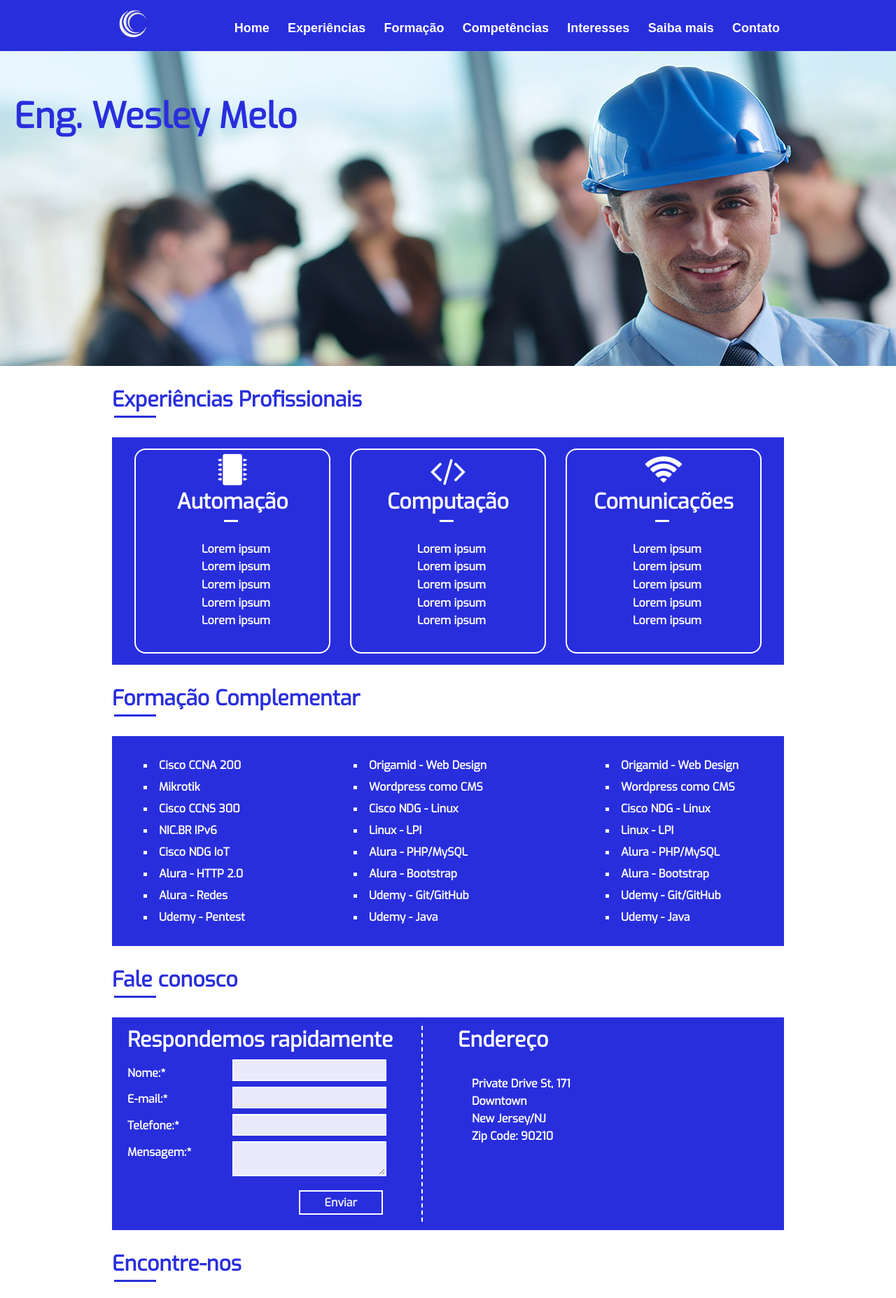
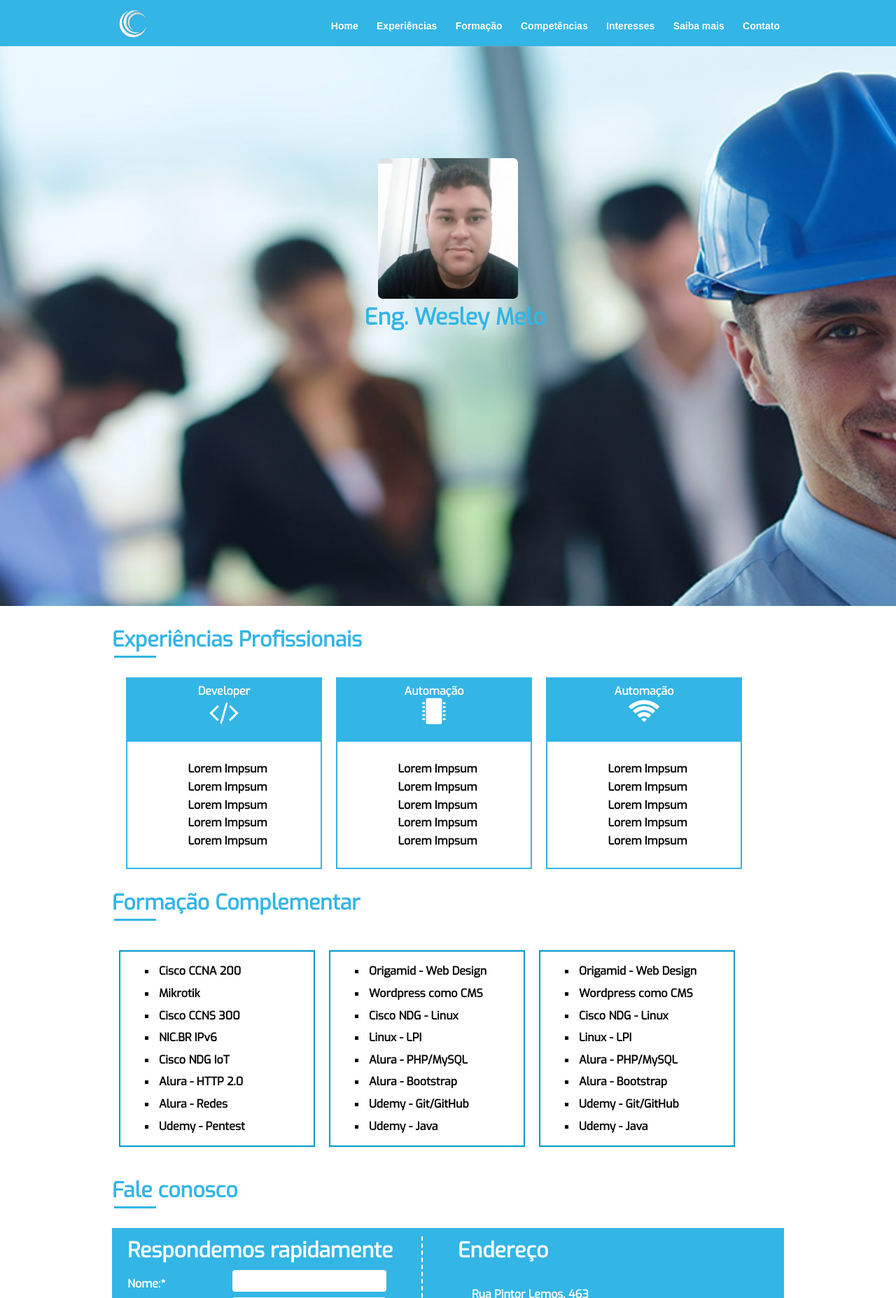
Before and after one commit to fwesleyms/sitePessoal_trabalho_tecWeb, a PHP site: page / in a window 1280 px wide. Shown: the top 1855 px of the page at 70% size. Run offline with PHP 8.4, Linux system fonts and the light colour scheme.

Commit message:
Versão final

```diff
--- a/css/style.css
+++ b/css/style.css
@@ -7,11 +7,9 @@ p{
 
 h1{
 
-	color: #292EDD;
-	font-size: 50px;
+	color: #33b5e5;
+	font-size: 2em;
 	font-weight: bold;
-	text-align: left;
-	padding-top: 60px;
 	margin-left:20px;
 	font-family: 'Exo', sans-serif;
 }
@@ -19,7 +17,7 @@ h1{
 h2.container{
 	font-size: 30px;
 	font-weight: bold;
-	color: #292EDD;
+	color: #33b5e5;
 	margin-top: 28px;
 }
 
@@ -28,7 +26,7 @@ h2:after{
 	display: block;
 	width: 60px;
 	height: 3px;
-	background: #292EDD;
+	background: #33b5e5;
 	margin: 3px;
 	margin-bottom: 28px;
 }
@@ -41,7 +39,7 @@ h3{
 
 button{
 	color:  rgba(255, 255, 255, 0.9);
-	background: #292EDD;
+	background: #33b5e5;
 	border: 2px solid white;
 	font-weight: bold;
 	float: right;
@@ -49,6 +47,7 @@ button{
 	margin-right: 35px;
 	padding: 5px 35px 5px 35px;
 	font-weight: bolder;
+	border-radius: 4px;
 }
 
 .logo{
@@ -66,12 +65,12 @@ span{
 
 header {
 	text-align: right;
-	background: #292EDD;
+	background: #33b5e5;
 }
 
 ul a li{
 	display: inline-block;
-	font-size: 18px;
+	font-size: 14px;
 	/*font-weight: bold;*/
 	font-family: sans-serif;
 	padding: 6px;
@@ -80,7 +79,7 @@ ul a li{
 
 ul a li.menu-ativo{
 	display: inline-block;
-	font-size: 18px;
+	font-size: 14px;
 	font-weight: bolder;
 	/*color: gray;*/
 	text-decoration: underline;
@@ -100,13 +99,21 @@ li:hover {
 	width: 100%;
 	margin-top: 12px;
 	background: url("../img/cover.jpg") no-repeat center;
-	height: 450px;
+	background-size: auto 100vh;
+	height: 100vh;
 	margin-bottom: 16px;
+	text-align: center;
 
 }
 
+.photo{
+	width: 200px;
+	text-align: center;
+	border-radius: 7px;
+}
+
 .areas{
-	background-color: #292EDD;
+	background-color: #33b5e5;
 	text-align: center;
 	padding-left: 14px;
 	margin-bottom: 16px;
@@ -159,7 +166,7 @@ li:hover {
 
 /*Roda-pé*/
 .redes{
-	color: #292EDD;
+	color: #33b5e5;
 	display: inline-block;
 	font-size: 16px;
 	float: right;
@@ -168,11 +175,17 @@ li:hover {
 	width: 220px;
 }
 
-.redes ul a li{
+
+.redes ul a li, .redes ul a li:hover {
 	width: 30px;
 	height: 30px;
 	margin-left: 6px;
 }
+
+.redes ul a li:hover{
+	opacity: 0.8;
+}
+
 
 
 footer.container{
@@ -185,14 +198,14 @@ footer.container{
 .rodape{
 	border-top: solid;
 	border-width: 3px;
-	border-color: #292EDD;
+	border-color: #33b5e5;
 	margin-top: 20px;
 	padding-top: 20px;
 	padding-bottom: 10px;
 }
 
 .rodape p{
-	color: #292EDD;
+	color: #33b5e5;
 	font-weight: bold;
 	font-size: 20px;
 }
@@ -202,7 +215,6 @@ footer.container{
 }
 
 section	{
-	background: #292EDD;
 	padding:  12px;
 	margin-bottom: 16px;
 }
@@ -219,14 +231,14 @@ section ul{
 	list-style-type:square;
 	border: solid;
 	border-width: 2px;
-	border-color: #292EDD;
+	border-color: #33b5e5;
 	border-radius: 2px;
 	padding: 3px;
 	margin-left: 40px;
 }
 
 .contato{
-	background-color: #292EDD;
+	background-color: #33b5e5;
 	padding: 12px;
 	display: block;
 }
@@ -249,6 +261,8 @@ section ul{
 .contato form input{
 	color: blue;
 	padding: 3px;
+	border-radius: 4px;
+	background-color: white;
 }
 
 .form{
@@ -281,8 +295,10 @@ form fieldset textarea{
 	width: 220px;
 	background: rgba(255, 255, 255, 0.9);
 	font-weight: bold;
-	color: #292EDD;
-	border: 2px solid white;
+	color: #33b5e5;
+	border:none;
+	border-radius: 4px;
+	background-color: white;
 }
 
 .endereco{
@@ -366,11 +382,11 @@ form fieldset textarea{
 	height: 140px;
 	text-align: center;
 	padding-top: 25px;
-	border: 2px solid #292EDD;
+	border: 2px solid #33b5e5;
 }
 
 .quadro-baixo{
-	background-color: #292EDD;
+	background-color: #33b5e5;
 	color: white;
 	text-align: center;
 	height: 40px;
@@ -431,10 +447,10 @@ form fieldset textarea{
 /*CSS do Saiba Mais*/
 
 .quadro-saiba-mais{
-	background-color: #292EDD;
+	background-color: #33b5e5;
 	line-height: 1.5em;
-	padding: 18px 18px 18px 18px;
-	height: 215px;
+	padding: 14px 18px 18px 18px;
+	height: 14em;
 
 }
 
@@ -448,7 +464,7 @@ div ul li, div ul li:hover{
 /*CSS do Contato*/
 
 button:hover{
-	color: blue;
+	color: #33b5ec;
 	background-color: white;
 }
 
@@ -457,3 +473,21 @@ button:hover{
 	padding:none;
 	margin:none;
 }
+
+textarea{
+	resize: none;
+}
+
+.modifica-altura{
+	height: auto;
+	padding-top: 0;
+}
+
+.certificados ul li, .certificados ul li:hover{
+	color: black;
+	border: none;
+}
+
+.certificados ul{
+	border: 2px solid #0099CC;
+}
--- a/index.html
+++ b/index.html
@@ -26,55 +26,78 @@
 			</ul>
 		</div>
 		<div class="cover">
+
+			<div class="foto" style="padding-top: 20vh">
+				<img class="photo" src="img/photo.jpg">
 				<h1>Eng. Wesley Melo</h1>
 			</div>
+
+		</div>
+
 	</header>
 
 	<h2 class="container">Experiências Profissionais</h2>
 
-	<section class="container areas">
-		<div class="sub-area grid-5">
-			<i class="fa fa-microchip" style="font-size:48px;color:white"></i>
-			<h3>Automação</h3>
+	<section class="container">
+		<div class="grid-16">
+
+			<div class="grid-5" style="">
+			<div class="quadro-baixo" style="height: 90px;">
+					<p>Developer</p>
+					<i class="fa fa-code" style="font-size:40px;color:white"></i>
+				</div>
+					<div class="quadro-cima modifica-altura">
 						<ul>
-				<li>Lorem ipsum</li>
-				<li>Lorem ipsum</li>
-				<li>Lorem ipsum</li>
-				<li>Lorem ipsum</li>
-				<li>Lorem ipsum</li>
+							<li style="color:black;">Lorem Impsum</li>
+							<li style="color:black;">Lorem Impsum</li>
+							<li style="color:black;">Lorem Impsum</li>
+							<li style="color:black;">Lorem Impsum</li>
+							<li style="color:black;">Lorem Impsum</li>
 						</ul>
 				</div>
+			</div>
 
-		<div class="sub-area grid-5">
-			<i class="fa fa-code" style="font-size:48px;color:white"></i>
-			<h3>Computação</h3>
+			<div class="grid-5">
+			<div class="quadro-baixo" style="height: 90px;">
+					<p>Automação</p>
+					<i class="fa fa-microchip" style="font-size:40px;color:white"></i>
+				</div>
+					<div class="quadro-cima modifica-altura">
 						<ul>
-				<li>Lorem ipsum</li>
-				<li>Lorem ipsum</li>
-				<li>Lorem ipsum</li>
-				<li>Lorem ipsum</li>
-				<li>Lorem ipsum</li>
+							<li style="color:black;">Lorem Impsum</li>
+							<li style="color:black;">Lorem Impsum</li>
+							<li style="color:black;">Lorem Impsum</li>
+							<li style="color:black;">Lorem Impsum</li>
+							<li style="color:black;">Lorem Impsum</li>
 						</ul>
 				</div>
+			</div>
 
-		<div class="sub-area grid-5">
-			<i class="fa fa-wifi" style="font-size:48px;color:white"></i>
-			<h3>Comunicações</h3>
+			<div class="grid-5">
+			<div class="quadro-baixo" style="height: 90px;">
+					<p>Automação</p>
+					<i class="fa fa-wifi" style="font-size:40px;color:white"></i>
+				</div>
+					<div class="quadro-cima modifica-altura">
 						<ul>
-				<li>Lorem ipsum</li>
-				<li>Lorem ipsum</li>
-				<li>Lorem ipsum</li>
-				<li>Lorem ipsum</li>
-				<li>Lorem ipsum</li>
+							<li style="color:black;">Lorem Impsum</li>
+							<li style="color:black;">Lorem Impsum</li>
+							<li style="color:black;">Lorem Impsum</li>
+							<li style="color:black;">Lorem Impsum</li>
+							<li style="color:black;">Lorem Impsum</li>
 						</ul>
+				</div>
+			</div>
+
 		</div>
 	</section>
 
 	<h2 class="container">Formação Complementar</h2>
 
 	<section class="certificacao container">
+		<div class="certificados">
 		<ul class="grid-5">
-			<li>Cisco CCNA 200</li>
+			<li style="color:black;">Cisco CCNA 200</li>
 			<li>Mikrotik</li>
 			<li>Cisco CCNS 300</li>
 			<li>NIC.BR IPv6</li>
@@ -83,7 +106,7 @@
 			<li>Alura - Redes</li>
 			<li>Udemy - Pentest</li>
 		</ul>
-		<ul class="grid-6">
+		<ul class="grid-5">
 			<li>Origamid - Web Design</li>
 			<li>Wordpress como CMS</li>
 			<li>Cisco NDG - Linux</li>
@@ -103,6 +126,7 @@
 			<li>Udemy - Git/GitHub</li>
 			<li>Udemy - Java</li>
 		</ul>
+		</div>
 	</section>
 
 
@@ -130,10 +154,10 @@
 		<div class="endereco grid-7">
 			<h3>Endereço</h3>
 			<ul>
-				<li>Private Drive St, 171</li>
-				<li>Downtown</li>
-				<li>New Jersey/NJ</li>
-				<li>Zip Code: 90210</li>
+				<li>Rua Pintor Lemos, 463</li>
+				<li>Centro</li>
+				<li>Sobral/CE</li>
+				<li>CEP: 62010-720</li>
 			</ul>
 		</div>
 
@@ -148,19 +172,19 @@
 		<div class="rodape">
 			<div class="grid-5">
 				<p>Contato</p>
-				<i class="fa fa-whatsapp" style="font-size:20px;color:blue"></i>
+				<i class="fa fa-whatsapp" style="font-size:20px;color:#33b5e5;"></i>
 				<span>(88)99950-9331</span>	<br>
-				<i class="fa fa-phone" style="font-size:20px;color:blue"></i>
+				<i class="fa fa-phone" style="font-size:20px;color:#33b5e5;"></i>
 				<span>(88)99289-7221</span>
 			</div>
 		<div class="redes grid-4">
 			<p>Contatos na Web</p>
 				<ul>
-					<a href=""><li><i class="fa fa-facebook" style="font-size:26px;color:blue"></i></li></a>
-					<a href=""><li><i class="fa fa-twitter" style="font-size:26px;color:blue"></i></li></a>
-					<a href=""><li><i class="fa fa-github" style="font-size:26px;color:blue"></i></li></a>
-					<a href=""><li><i class="fa fa-envelope-o" style="font-size:26px;color:blue"></i></li></a>
-					<a href=""><li><i class="fa fa-telegram" style="font-size:26px;color:blue"></i></li></a>
+					<a href="https://facebook.com/fwesleyms" target="blank"><li><i class="fa fa-facebook" style="font-size:26px;color:#33b5e5;"></i></li></a>
+					<a href="https://twiter.com/wesleymelo" target="blank"><li><i class="fa fa-twitter" style="font-size:26px;color:#33b5e5;"></i></li></a>
+					<a href="https://github.io/fwesleyms" target="blank"><li><i class="fa fa-github" style="font-size:26px;color:#33b5e5;"></i></li></a>
+					<a href="mailto:fwesleym@gmail.com" target="blank"><li><i class="fa fa-envelope-o" style="font-size:26px;color:#33b5e5;"></i></li></a>
+					<a href=""><li><i class="fa fa-telegram" style="font-size:26px;color:#33b5e5;"></i></li></a>
 				</ul>
 			</div>
 		</div>
```
Also changed, not shown: paginas/competencias.html (+6 -1 lines), paginas/contato.html (+18 -13 lines), paginas/experiencia.html (+14 -9 lines), paginas/formacao.html (+12 -10 lines), paginas/interesses.html (+13 -9 lines), paginas/saibamais.html (+13 -9 lines), img/lampada.jpg (deleted), img/lampada.png, img/photo.jpg (added). Lines whose indentation alone changed are shown as unchanged.
